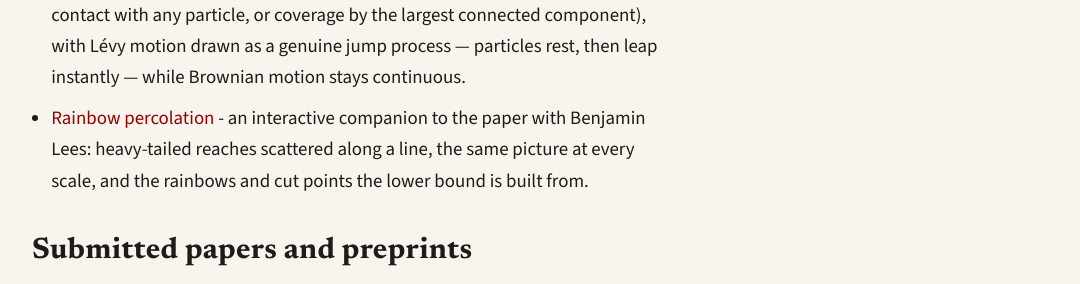
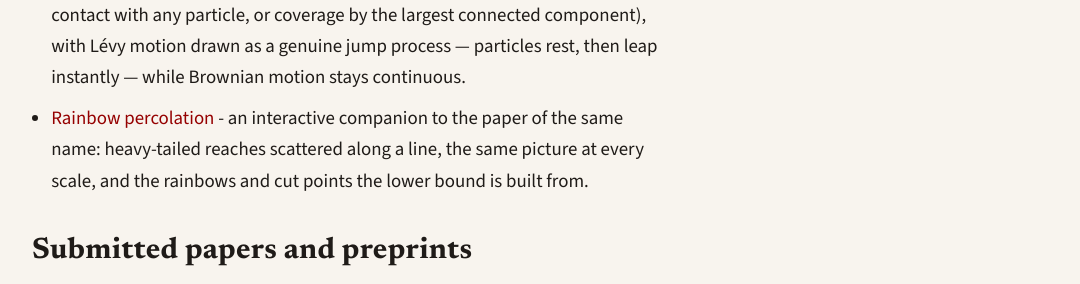
Before and after one commit to PeterGracar/PeterGracar.github.io, a Jekyll site: the page built from research.html, in a window 1280 px wide and 900 px high, scrolled down 680 px. Shown: the part 155-439 px from the top of the window, without its empty margins (16-1096 px from the left). Built offline with Jekyll 4.4.1, drawn with Linux system fonts in a browser that asks for light colours.

Commit message:
Drop coauthor name from rainbow percolation site copy
The paper's own entry in the publication list already credits it, so the
simulation bullet and the page descriptions do not need to repeat it. The
tour's byline and footer keep the attribution.

Co-Authored-By: Claude Opus 5 <noreply@anthropic.com>
Claude-Session: https://claude.ai/code/session_01MuEK8jeg5GoW6fMcsxxZVr

```diff
--- a/research.html
+++ b/research.html
@@ -27,7 +27,7 @@ mathjax: true
       <li><a href="simulations/contact-process.html">Contact process on a mobile geometric graph</a> - a live SIS epidemic spreading through nodes that move by Lévy flight and connect via Pareto-distributed radii.</li>
       <li><a href="simulations/levy-vs-bm.html">Lévy flight vs Brownian motion</a> - a visual comparison of the two processes showing how heavy-tailed jumps produce qualitatively different path geometry.</li>
       <li><a href="simulations/detection-percolation-discontinuous.html">Detection percolation</a> - hitting time for a moving Poisson particle system (first contact with any particle, or coverage by the largest connected component), with Lévy motion drawn as a genuine jump process — particles rest, then leap instantly — while Brownian motion stays continuous.</li>
-      <li><a href="simulations/rainbow-percolation.html">Rainbow percolation</a> - an interactive companion to the paper with Benjamin Lees: heavy-tailed reaches scattered along a line, the same picture at every scale, and the rainbows and cut points the lower bound is built from.</li>
+      <li><a href="simulations/rainbow-percolation.html">Rainbow percolation</a> - an interactive companion to the paper of the same name: heavy-tailed reaches scattered along a line, the same picture at every scale, and the rainbows and cut points the lower bound is built from.</li>
     </ul>
 	</section>
 
--- a/simulations/rainbow-percolation-standalone.html
+++ b/simulations/rainbow-percolation-standalone.html
@@ -26,7 +26,7 @@
   <meta name="viewport" content="width=device-width, initial-scale=1.0">
   <meta name="color-scheme" content="light dark">
   <title>Rainbow Percolation — Peter Gracar</title>
-  <meta name="description" content="Interactive companion to the paper Rainbow percolation by Peter Gracar and Benjamin Lees: heavy-tailed reaches on a line, the scale-invariant picture, and the rainbows and cut points behind the bounds.">
+  <meta name="description" content="Interactive companion to the paper Rainbow percolation: heavy-tailed reaches on a line, the scale-invariant picture, and the rainbows and cut points behind the bounds.">
   <link rel="preconnect" href="https://fonts.googleapis.com">
   <link rel="preconnect" href="https://fonts.gstatic.com" crossorigin>
   <link rel="stylesheet" href="https://fonts.googleapis.com/css2?family=Newsreader:opsz,wght@6..72,400;6..72,700&amp;family=Source+Sans+3:wght@400;600;700&amp;display=swap">
--- a/simulations/rainbow-percolation.html
+++ b/simulations/rainbow-percolation.html
@@ -2,7 +2,7 @@
 layout: default
 data_page: research
 title: "Rainbow Percolation — Peter Gracar"
-description: "Interactive companion to the paper Rainbow percolation by Peter Gracar and Benjamin Lees: heavy-tailed reaches on a line, the scale-invariant picture, and the rainbows and cut points behind the bounds."
+description: "Interactive companion to the paper Rainbow percolation: heavy-tailed reaches on a line, the scale-invariant picture, and the rainbows and cut points behind the bounds."
 og_description: "An interactive tour of rainbow percolation: Pareto reaches on a line, the same picture at every scale, and the rainbows and cut points used in the paper."
 canonical: "https://gracar.org/simulations/rainbow-percolation.html"
 ---
```
Also changed, not shown: CLAUDE.md (+1 -1 lines).
